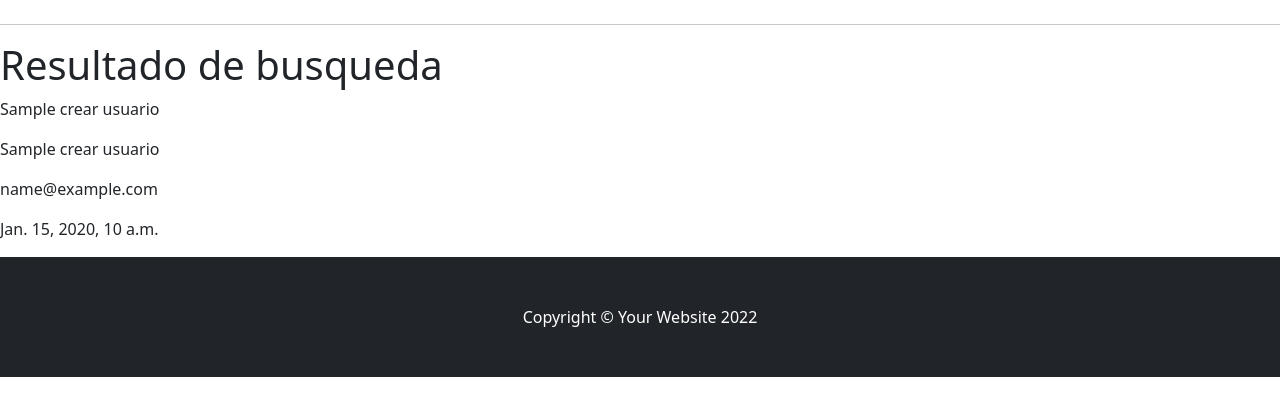
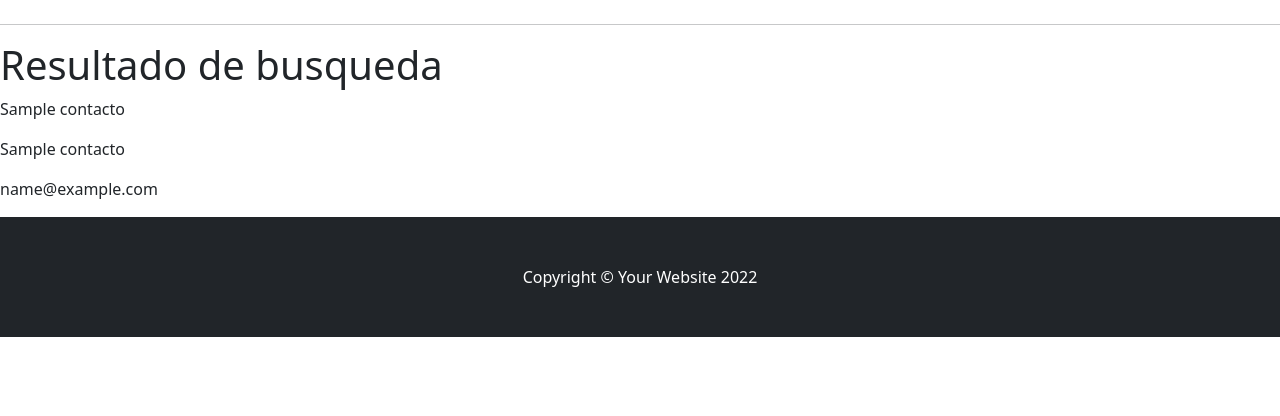
Before and after one commit to EugeGonzalez/Entrrega1-Gonzalez, a Django app: template AppBlog/templates/AppBlog/resultado.html in a window 1280 px wide. Shown: the part 234-650 px from the top of the page. Run offline with Django 4.2, Linux system fonts and the light colour scheme; the template is opened without the code that fills it: most values are stand-ins (such as "Sample title", 1, 10 or a date in 2020); some libraries are stand-ins or nearby versions.

Commit message:
arreglo en resultado.html

```diff
--- a/AppBlog/templates/AppBlog/resultado.html
+++ b/AppBlog/templates/AppBlog/resultado.html
@@ -6,11 +6,11 @@
 {% block contenido_nuevo %}
 
     <h1>Resultado de busqueda</h1>
-    {% for usuario in crearusuario %}
-        <p>{{ CrearUsuario.nombre }}</p>
-        <p>{{ CrearUsuario.nombre_usuario }}</p>
-        <p>{{ CrearUsuario.email }}</p>
-        <p>{{ CrearUsuario.fecha_nacimiento }}</p>
+    {% for Contacto in usuario %}
+        <p>{{ Contacto.nombre }}</p>
+        <p>{{ Contacto.nombre_usuario }}</p>
+        <p>{{ Contacto.email }}</p>
+
     {% endfor %}
 
 
```
Also changed, not shown: db.sqlite3.
